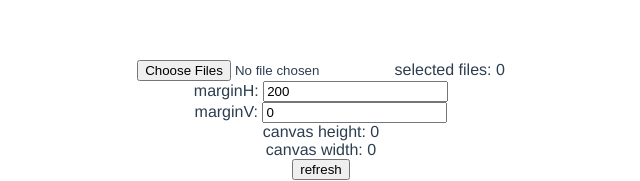
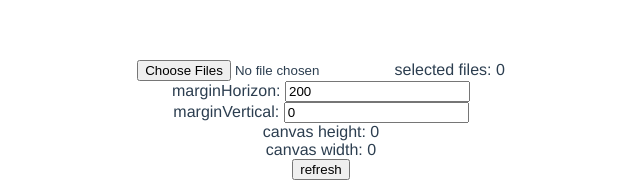
Before and after one commit to testyik/imgMerge, a Vue app: page / in a window 1280 px wide. Shown: the top 181 px of the page, without its empty margins (319-959 px from the left). Built offline with nearby package versions, Linux system fonts and the light colour scheme.

Commit message:
text update

```diff
--- a/src/components/imgMerge.vue
+++ b/src/components/imgMerge.vue
@@ -4,10 +4,10 @@
 		selected files: <span id="fileNum">{{fileNum}}</span>
 	</div>
 	<div>
-		marginH: <input name="marginH" type="number" v-model="marginH" />
+		marginHorizon: <input name="marginH" type="number" v-model="marginH" />
 	</div>
 	<div>
-		marginV: <input name="marginV" type="number" v-model="marginV" />
+		marginVertical: <input name="marginV" type="number" v-model="marginV" />
 	</div>
 	<div>
 		canvas height: {{canHeight}}
```
